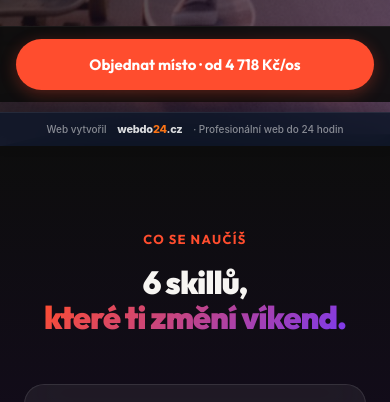
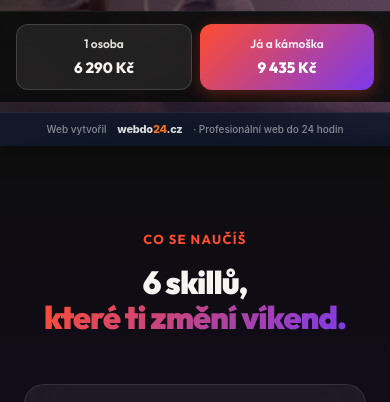
Before and after one commit to mirabeecko/sheskates, a plain HTML site: page index.html in a window 390 px wide. Shown: the part 698-1100 px from the top of the page. Drawn offline with Linux system fonts and the light colour scheme.

Commit message:
Mobile sticky CTA: two buttons - solo and duo

```diff
--- a/css/styles.css
+++ b/css/styles.css
@@ -1155,9 +1155,59 @@ button { font-family: inherit; cursor: pointer; border: none; background: none;
   background: rgba(13, 13, 13, 0.9);
   backdrop-filter: blur(20px);
   border-top: 1px solid rgba(255,255,255,0.05);
+  gap: 0.5rem;
+}
+
+.btn-mobile-solo,
+.btn-mobile-duo {
+  flex: 1;
+  display: flex;
+  flex-direction: column;
+  align-items: center;
+  justify-content: center;
+  gap: 0.125rem;
+  padding: 0.625rem 0.5rem;
+  border-radius: var(--radius-md);
+  text-decoration: none;
+  font-family: inherit;
+  transition: var(--transition);
+}
+
+.btn-mobile-solo {
+  background: rgba(255,255,255,0.08);
+  border: 1.5px solid rgba(255,255,255,0.15);
+  color: var(--text-light);
+}
+
+.btn-mobile-solo:hover {
+  background: rgba(255,255,255,0.12);
+  border-color: rgba(255,255,255,0.3);
+}
+
+.btn-mobile-duo {
+  background: linear-gradient(135deg, var(--accent), var(--accent-purple));
+  border: none;
+  color: #fff;
+  box-shadow: 0 4px 16px rgba(255, 77, 46, 0.3);
+}
+
+.btn-mobile-duo:hover {
+  transform: translateY(-1px);
+  box-shadow: 0 6px 20px rgba(255, 77, 46, 0.4);
+}
+
+.btn-mobile-label {
+  font-size: 0.75rem;
+  font-weight: 600;
+  opacity: 0.9;
+}
+
+.btn-mobile-price {
+  font-size: 0.9375rem;
+  font-weight: 800;
 }
 
 @media (max-width: 767px) {
-  .sticky-mobile-cta { display: block; }
+  .sticky-mobile-cta { display: flex; }
   body { padding-bottom: 7.5rem; }
 }
--- a/index.html
+++ b/index.html
@@ -432,7 +432,14 @@ height="0" width="0" style="display:none;visibility:hidden"></iframe></noscript>
 
   <!-- STICKY MOBILE CTA -->
   <div class="sticky-mobile-cta" id="stickyCta">
-    <a href="checkout.html" class="btn-primary btn-full">Objednat místo · od 4 718 Kč/os</a>
+    <a href="checkout.html?variant=solo" class="btn-mobile-solo">
+      <span class="btn-mobile-label">1 osoba</span>
+      <span class="btn-mobile-price">6 290 Kč</span>
+    </a>
+    <a href="checkout.html?variant=duo" class="btn-mobile-duo">
+      <span class="btn-mobile-label">Já a kámoška</span>
+      <span class="btn-mobile-price">9 435 Kč</span>
+    </a>
   </div>
 
   <!-- webdo24 footer badge -->
```
